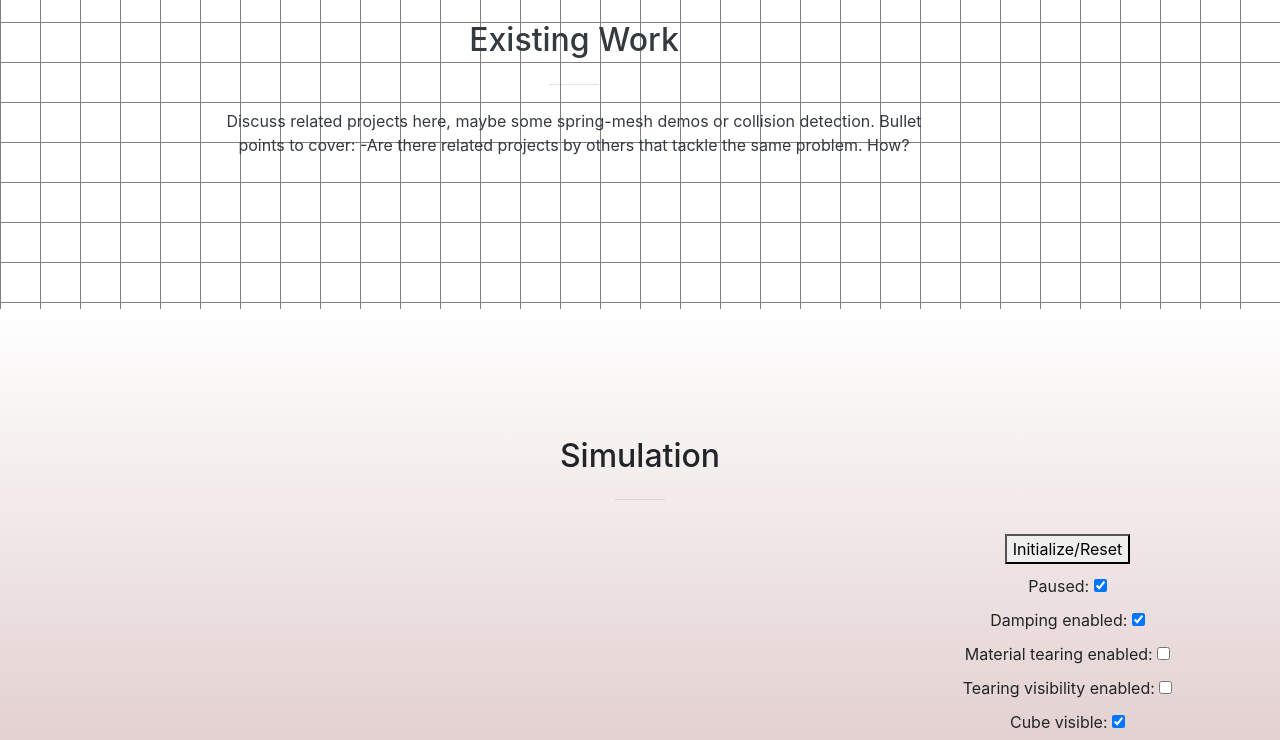
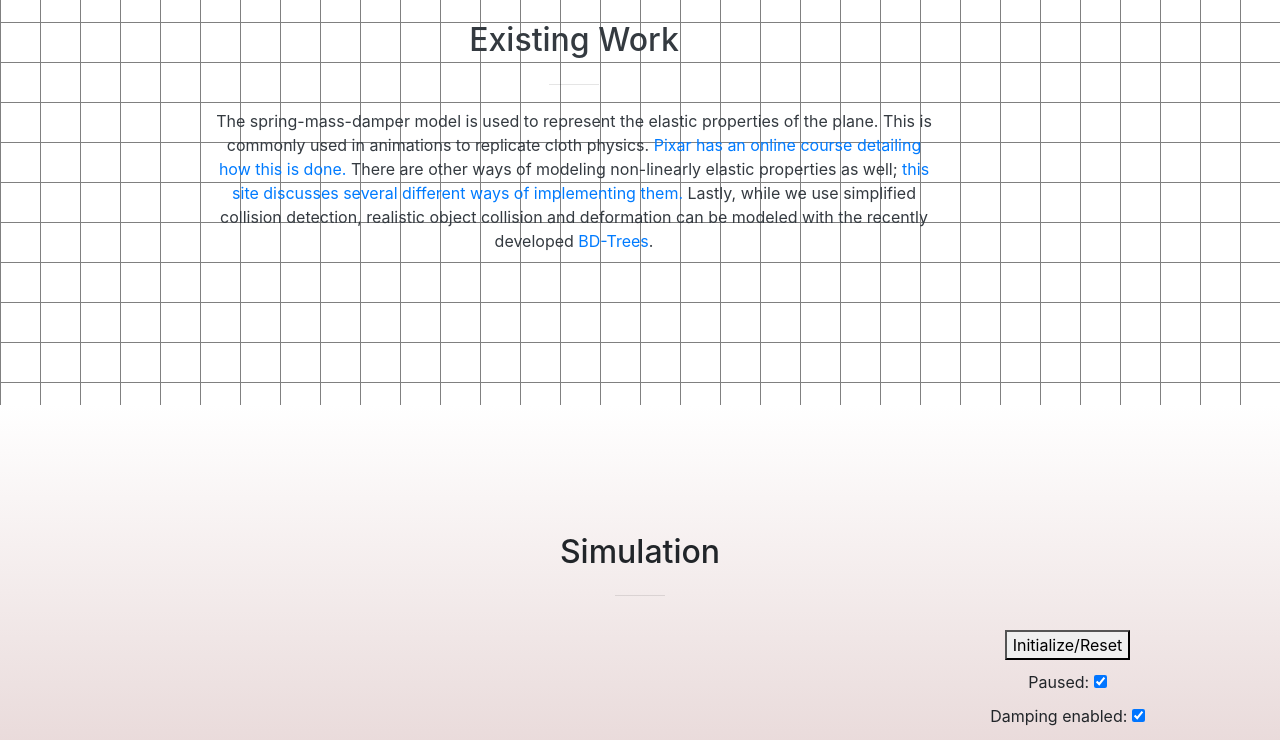
Before and after one commit to mrm8391/ElasticSurfaceFracture, a website with bundled scripts: page index.html in a window 1280 px wide. Shown: the part 1378-2118 px from the top of the page. Built offline with nearby package versions, Linux system fonts and the light colour scheme.

Commit message:
Title and related work sections

```diff
--- a/index.html
+++ b/index.html
@@ -8,7 +8,7 @@
     <meta name="description" content="">
     <meta name="author" content="">
 
-    <title>Creative - Start Bootstrap Theme</title>
+    <title>Elastic Surface Fracture</title>
 
     <!-- Bootstrap core CSS -->
     <link href="vendor/bootstrap/css/bootstrap.min.css" rel="stylesheet">
@@ -111,10 +111,11 @@
             <h2 class="section-heading text-dark">Existing Work</h2>
             <hr class="dark my-4">
             <p class="text-faded text-dark mb-4">
-                Discuss related projects here, maybe some spring-mesh demos or collision detection.
-                Bullet points to cover:
-                -Are there related projects by others that tackle the same problem. How?
+                The spring-mass-damper model is used to represent the elastic properties of the plane. This is commonly used in animations to replicate cloth physics. <a href="https://www.khanacademy.org/partner-content/pixar/simulation/hair-simulation-code/v/particles">Pixar has an online course detailing how this is done.</a>
 
+              There are other ways of modeling non-linearly elastic properties as well; <a href="https://graphics.stanford.edu/~mdfisher/cloth.html">this site discusses several different ways of implementing them.</a>
+
+              Lastly, while we use simplified collision detection, realistic object collision and deformation can be modeled with the recently developed <a href="https://www.youtube.com/watch?v=No3daypHoa4">BD-Trees</a>.
                 </p>
           </div>
         </div>
@@ -131,7 +132,7 @@
 
           <div class="col-lg-9" id="simulationParent">
             <canvas id="simulationCanvas">
-              An alternative text describing what your canvas displays.
+              Elastic Surface Fracture Simulation
             </canvas>
          </div>
 
```
